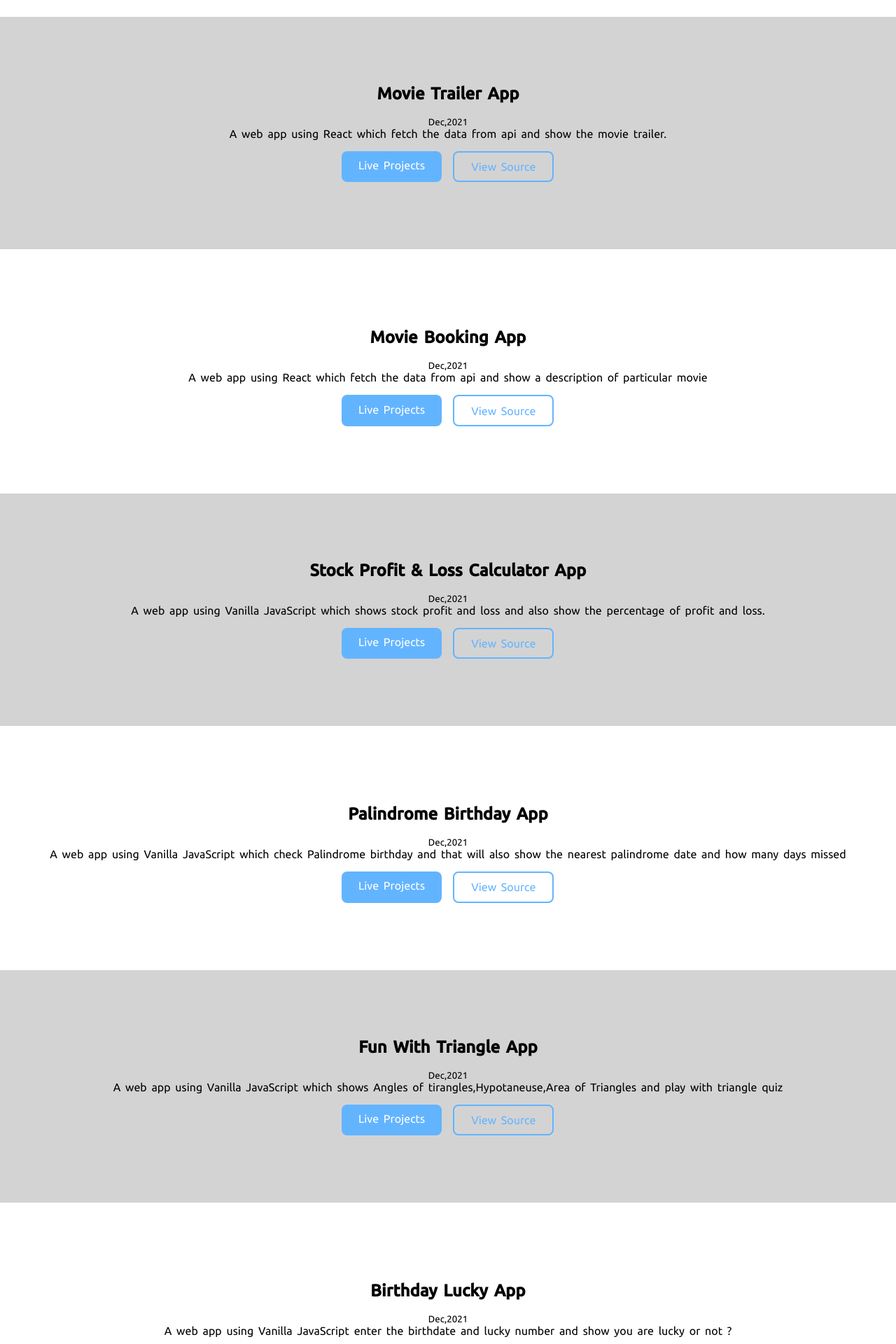
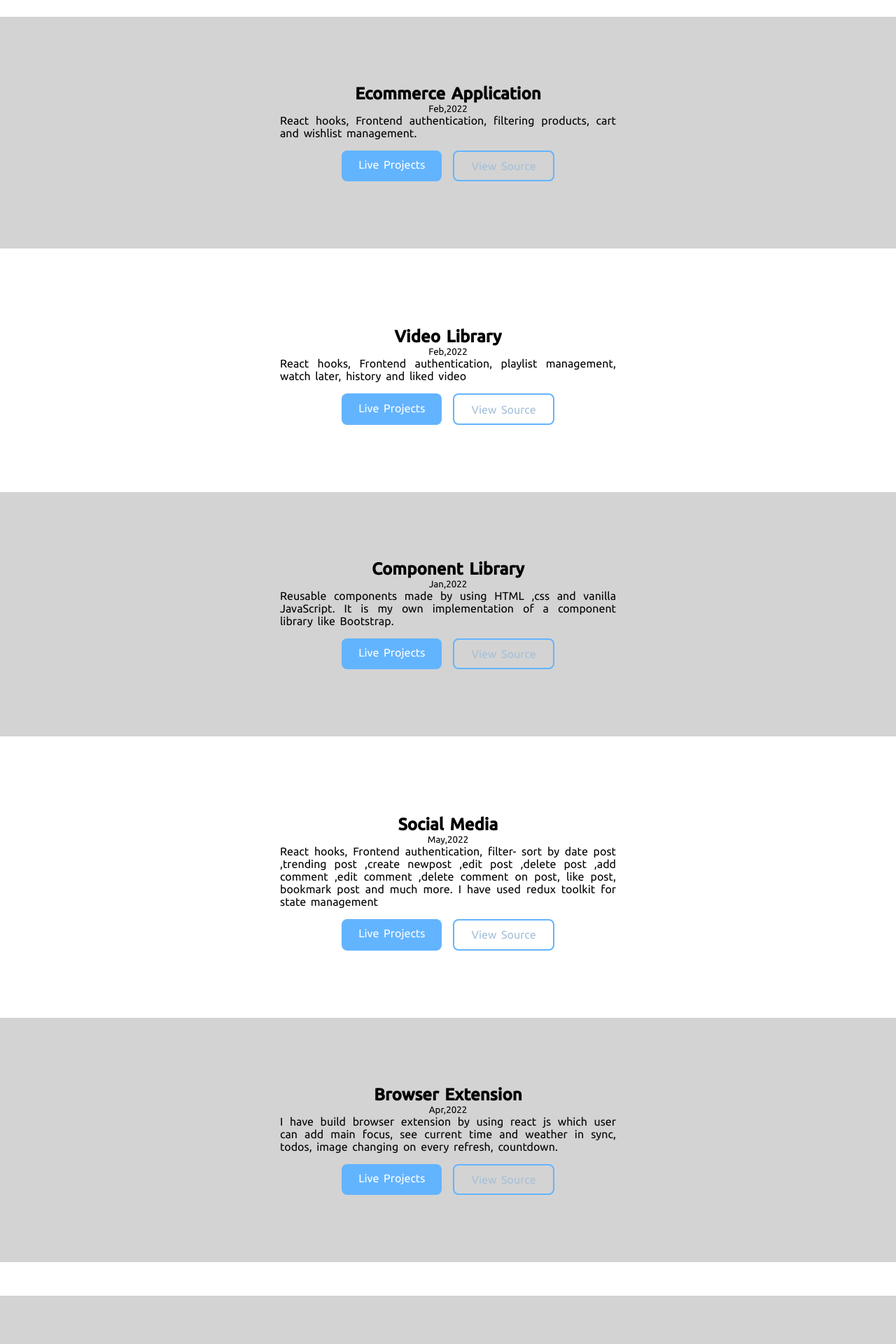
Before and after one commit to deepak29-git/react-portfolio, a React (Create React App) app: page /projects in a window 1280 px wide. Shown: the part 480-2400 px from the top of the page at 70% size. Built offline with nearby package versions, Linux system fonts and the light colour scheme; a web font is replaced by a local one.

Commit message:
added project

```diff
--- a/src/component/Home.css
+++ b/src/component/Home.css
@@ -1,56 +1,69 @@
-img{
+img {
   height: 300px;
   width: 300px;
 }
-.grey-section{
+.grey-section {
   margin-top: 3rem;
   background-color: lightgrey;
   padding: 6rem 0;
+  display: flex;
+  justify-content: center;
+  flex-direction: column;
+  align-items: center;
 }
-.white-section{
+.white-section {
   margin-top: 3rem;
+  display: flex;
+  justify-content: center;
+  flex-direction: column;
+  align-items: center;
 }
-.white-section{
+.white-section {
   margin-top: 4rem;
   padding: 3rem 0;
 }
-.title{
-    padding-bottom: 1rem;
-}
-.primary-btn{
+
+.primary-btn {
   padding: 0.7rem 1.5rem;
   border: none;
-    background-color: #63B4FF;
+  background-color: #63b4ff;
   cursor: pointer;
   margin-top: 1rem;
   color: white;
   font-size: 16px;
   border-radius: 8px;
 }
-.primary-btn:hover{
+.primary-btn:hover {
   background-color: rgb(71, 163, 194);
 }
-.secondary-btn{
+.secondary-btn {
   padding: 0.7rem 1.5rem;
-    border:2px solid #63B4FF;
+  border: 2px solid #63b4ff;
   background: none;
-    color: #63B4FF;
+  color: #63b4ff;
   cursor: pointer;
   margin-top: 1rem;
   font-size: 16px;
   border-radius: 8px;
 }
-.secondary-btn:hover{
+.secondary-btn:hover {
   background-color: black;
 }
-.icon{
+.icon {
   height: 50px;
   width: 50px;
 }
 
-.resume-btn .secondary-btn{
+.resume-btn .secondary-btn {
   text-decoration: none;
 }
-.resume-btn{
+.resume-btn {
   padding-top: 2rem;
 }
+
+.intro-container{
+    display: flex;
+    justify-content: center;
+    flex-direction: column;
+    align-items: center;
+}
--- a/src/component/Project.css
+++ b/src/component/Project.css
@@ -1,18 +1,23 @@
-.primary-btn{
+.primary-btn {
   margin-right: 1rem;
 }
 
-.container-fluid{
-    max-width:19rem;
+.container-fluid {
+  max-width: 19rem;
   display: block;
   margin: auto;
 }
 
-.primary-btn a{
+.primary-btn a {
   text-decoration: none;
   color: white;
 }
-.secondary-btn a{
+.secondary-btn a {
   text-decoration: none;
-    color: #63B4FF;
+  color: #a5bfd8;
 }
+
+.project-details {
+  max-width: 30rem;
+  text-align: justify;
+}
--- a/src/component/Projects.js
+++ b/src/component/Projects.js
@@ -1,146 +1,453 @@
-import projectImage from '../Images/project-image.svg'
-import '../component/Project.css'
+import projectImage from "../Images/project-image.svg";
+import "../component/Project.css";
 
-function Projects(){
-    return(
+function Projects() {
+  return (
     <div>
       <div className="project-image">
         <img src={projectImage} alt="projects.svg" />
       </div>
-            <h1>My <span style={{color:"#63B4FF"}}>Projects</span></h1>
+      <h1>
+        My <span style={{ color: "#63B4FF" }}>Projects</span>
+      </h1>
+      <section className="grey-section">
+        <h2 className="title">Ecommerce Application</h2>
+        <small>Feb,2022</small>
+        <p className="project-details">
+          React hooks, Frontend authentication, filtering products, cart and
+          wishlist management.
+        </p>
+        <div class="container-fluid">
+          <ul class="non-bullet">
+            <li class="primary-btn">
+              <a target="blank" href="https://shopio.vercel.app/">
+                Live Projects
+              </a>
+            </li>
+            <li class="secondary-btn">
+              <a
+                target="blank"
+                href="https://github.com/deepak29-git/ecommerce-application"
+              >
+                View Source
+              </a>
+            </li>
+          </ul>
+        </div>
+      </section>
+      <section className="white-section">
+        <h2 className="title">Video Library</h2>
+        <small>Feb,2022</small>
+        <p className="project-details">
+          React hooks, Frontend authentication, playlist management, watch
+          later, history and liked video
+        </p>
+        <div class="container-fluid">
+          <ul class="non-bullet">
+            <li class="primary-btn">
+              <a target="blank" href="https://videopeek.vercel.app/">
+                Live Projects
+              </a>
+            </li>
+            <li class="secondary-btn">
+              <a
+                target="blank"
+                href="https://github.com/deepak29-git/video-library"
+              >
+                View Source
+              </a>
+            </li>
+          </ul>
+        </div>
+      </section>
+      <section className="grey-section">
+        <h2 className="title">Component Library</h2>
+        <small>Jan,2022</small>
+        <p className="project-details">
+          Reusable components made by using HTML ,css and vanilla JavaScript. It
+          is my own implementation of a component library like Bootstrap.
+        </p>
+        <div class="container-fluid">
+          <ul class="non-bullet">
+            <li class="primary-btn">
+              <a target="blank" href="https://create-ui.netlify.app/">
+                Live Projects
+              </a>
+            </li>
+            <li class="secondary-btn">
+              <a
+                target="blank"
+                href="https://github.com/deepak29-git/Create-ui"
+              >
+                View Source
+              </a>
+            </li>
+          </ul>
+        </div>
+      </section>
+      <section className="white-section">
+        <h2 className="title">Social Media</h2>
+        <small>May,2022</small>
+        <p className="project-details">
+          React hooks, Frontend authentication, filter- sort by date post
+          ,trending post ,create newpost ,edit post ,delete post ,add comment
+          ,edit comment ,delete comment on post, like post, bookmark post and
+          much more. I have used redux toolkit for state management
+        </p>
+        <div class="container-fluid">
+          <ul class="non-bullet">
+            <li class="primary-btn">
+              <a target="blank" href="https://talkmedia.vercel.app/signin">
+                Live Projects
+              </a>
+            </li>
+            <li class="secondary-btn">
+              <a
+                target="blank"
+                href="https://github.com/deepak29-git/social-media"
+              >
+                View Source
+              </a>
+            </li>
+          </ul>
+        </div>
+      </section>
+      <section className="grey-section">
+        <h2 className="title">Browser Extension</h2>
+        <small>Apr,2022</small>
+        <p className="project-details">
+          I have build browser extension by using react js which user can add
+          main focus, see current time and weather in sync, todos, image
+          changing on every refresh, countdown.
+        </p>
+        <div class="container-fluid">
+          <ul class="non-bullet">
+            <li class="primary-btn">
+              <a target="blank" href="https://tabtools.netlify.app/">
+                Live Projects
+              </a>
+            </li>
+            <li class="secondary-btn">
+              <a
+                target="blank"
+                href="https://github.com/deepak29-git/browser-new-tab-extension"
+              >
+                View Source
+              </a>
+            </li>
+          </ul>
+        </div>
+      </section>
       <section className="grey-section">
         <h2 className="title">Movie Trailer App</h2>
         <small>Dec,2021</small>
-            <p>A web app using React which fetch the data from api and show the movie trailer.</p>
+        <p className="project-details">
+          A web app using React which fetch the data from api and show the movie
+          trailer.
+        </p>
         <div class="container-fluid">
           <ul class="non-bullet">
-                    <li class="primary-btn"><a target="blank" href="https://react-movie-trailer-app.netlify.app/">Live Projects</a></li>
-                    <li class="secondary-btn" ><a target="blank" href="https://github.com/deepak29-git/React-movie-trailer-app">View Source</a></li>
+            <li class="primary-btn">
+              <a
+                target="blank"
+                href="https://react-movie-trailer-app.netlify.app/"
+              >
+                Live Projects
+              </a>
+            </li>
+            <li class="secondary-btn">
+              <a
+                target="blank"
+                href="https://github.com/deepak29-git/React-movie-trailer-app"
+              >
+                View Source
+              </a>
+            </li>
           </ul>
         </div>
       </section>
       <section className="white-section">
         <h2 className="title">Movie Booking App</h2>
         <small>Dec,2021</small>
-            <p>A web app using React which fetch the data from api and show a description of particular movie</p>
+        <p className="project-details">
+          A web app using React which fetch the data from api and show a
+          description of particular movie
+        </p>
         <div class="container-fluid">
           <ul class="non-bullet">
-                    <li class="primary-btn"><a target="blank" href="https://react-show-movie.netlify.app/">Live Projects</a></li>
-                    <li class="secondary-btn" ><a target="blank" href="https://github.com/deepak29-git/React-movie-project/tree/master">View Source</a></li>
+            <li class="primary-btn">
+              <a target="blank" href="https://react-show-movie.netlify.app/">
+                Live Projects
+              </a>
+            </li>
+            <li class="secondary-btn">
+              <a
+                target="blank"
+                href="https://github.com/deepak29-git/React-movie-project/tree/master"
+              >
+                View Source
+              </a>
+            </li>
           </ul>
         </div>
       </section>
       <section className="grey-section">
         <h2 className="title">Stock Profit & Loss Calculator App</h2>
         <small>Dec,2021</small>
-            <p>A web app using Vanilla JavaScript which shows stock profit and loss and also show the percentage of profit and loss.</p>
+        <p className="project-details">
+          A web app using Vanilla JavaScript which shows stock profit and loss
+          and also show the percentage of profit and loss.
+        </p>
         <div class="container-fluid">
           <ul class="non-bullet">
-                    <li class="primary-btn"><a target="blank" href="https://profit-loss-calculator-app.netlify.app/">Live Projects</a></li>
-                    <li class="secondary-btn" ><a target="blank" href="https://github.com/deepak29-git/Profit-and-Loss-Calculator">View Source</a></li>
+            <li class="primary-btn">
+              <a
+                target="blank"
+                href="https://profit-loss-calculator-app.netlify.app/"
+              >
+                Live Projects
+              </a>
+            </li>
+            <li class="secondary-btn">
+              <a
+                target="blank"
+                href="https://github.com/deepak29-git/Profit-and-Loss-Calculator"
+              >
+                View Source
+              </a>
+            </li>
           </ul>
         </div>
       </section>
       <section className="white-section">
         <h2 className="title">Palindrome Birthday App</h2>
         <small>Dec,2021</small>
-            <p>A web app using Vanilla JavaScript which check Palindrome birthday and that will also show the nearest palindrome date and how many days missed</p>
+        <p className="project-details">
+          A web app using Vanilla JavaScript which check Palindrome birthday and
+          that will also show the nearest palindrome date and how many days
+          missed
+        </p>
         <div class="container-fluid">
           <ul class="non-bullet">
-                    <li class="primary-btn"><a target="blank" href="https://palindrome-birthday-app.netlify.app/">Live Projects</a></li>
-                    <li class="secondary-btn" ><a target="blank" href="https://github.com/deepak29-git/Palindrome-birthday">View Source</a></li>
+            <li class="primary-btn">
+              <a
+                target="blank"
+                href="https://palindrome-birthday-app.netlify.app/"
+              >
+                Live Projects
+              </a>
+            </li>
+            <li class="secondary-btn">
+              <a
+                target="blank"
+                href="https://github.com/deepak29-git/Palindrome-birthday"
+              >
+                View Source
+              </a>
+            </li>
           </ul>
         </div>
       </section>
       <section className="grey-section">
         <h2 className="title">Fun With Triangle App</h2>
         <small>Dec,2021</small>
-            <p>A web app using Vanilla JavaScript which shows Angles of tirangles,Hypotaneuse,Area of Triangles and play with triangle quiz</p>
+        <p className="project-details">
+          A web app using Vanilla JavaScript which shows Angles of
+          tirangles,Hypotaneuse,Area of Triangles and play with triangle quiz
+        </p>
         <div class="container-fluid">
           <ul class="non-bullet">
-                    <li class="primary-btn"><a target="blank" href="https://fun-with-triangle-application.netlify.app/index.html">Live Projects</a></li>
-                    <li class="secondary-btn" ><a target="blank" href="https://github.com/deepak29-git/Fun-with-Triangles">View Source</a></li>
+            <li class="primary-btn">
+              <a
+                target="blank"
+                href="https://fun-with-triangle-application.netlify.app/index.html"
+              >
+                Live Projects
+              </a>
+            </li>
+            <li class="secondary-btn">
+              <a
+                target="blank"
+                href="https://github.com/deepak29-git/Fun-with-Triangles"
+              >
+                View Source
+              </a>
+            </li>
           </ul>
         </div>
       </section>
       <section className="white-section">
         <h2 className="title">Birthday Lucky App</h2>
         <small>Dec,2021</small>
-            <p>A web app using Vanilla JavaScript enter the birthdate and lucky number and show you are lucky or not ?</p>
+        <p className="project-details">
+          A web app using Vanilla JavaScript enter the birthdate and lucky
+          number and show you are lucky or not ?
+        </p>
         <div class="container-fluid">
           <ul class="non-bullet">
-                    <li class="primary-btn"><a target="blank" href="https://birthday-lucky-app.netlify.app/">Live Projects</a></li>
-                    <li class="secondary-btn" ><a target="blank" href="https://github.com/deepak29-git/Lucky-Birthday-app">View Source</a></li>
+            <li class="primary-btn">
+              <a target="blank" href="https://birthday-lucky-app.netlify.app/">
+                Live Projects
+              </a>
+            </li>
+            <li class="secondary-btn">
+              <a
+                target="blank"
+                href="https://github.com/deepak29-git/Lucky-Birthday-app"
+              >
+                View Source
+              </a>
+            </li>
           </ul>
         </div>
       </section>
       <section className="grey-section">
         <h2 className="title">Cash Register App</h2>
         <small>Dec,2021</small>
-            <p>A web app using Vanilla JavaScript enter the bill amount and cash given by the customer and know minimum number of notes to return.</p>
+        <p className="project-details">
+          A web app using Vanilla JavaScript enter the bill amount and cash
+          given by the customer and know minimum number of notes to return.
+        </p>
         <div class="container-fluid">
           <ul class="non-bullet">
-                    <li class="primary-btn"><a target="blank" href="https://cash-register-manager-application.netlify.app/">Live Projects</a></li>
-                    <li class="secondary-btn" ><a target="blank" href="https://github.com/deepak29-git/cash-register-app">View Source</a></li>
+            <li class="primary-btn">
+              <a
+                target="blank"
+                href="https://cash-register-manager-application.netlify.app/"
+              >
+                Live Projects
+              </a>
+            </li>
+            <li class="secondary-btn">
+              <a
+                target="blank"
+                href="https://github.com/deepak29-git/cash-register-app"
+              >
+                View Source
+              </a>
+            </li>
           </ul>
         </div>
       </section>
       <section className="white-section">
         <h2 className="title">Travel & Places Emoji Interpreter</h2>
         <small>Dec,2021</small>
-            <p>A web app using React that show travel & places emojis and give its description</p>
+        <p className="project-details">
+          A web app using React that show travel & places emojis and give its
+          description
+        </p>
         <div class="container-fluid">
           <ul class="non-bullet">
-                    <li class="primary-btn"><a href="https://j3kbo.csb.app/">Live Projects</a></li>
-                    <li class="secondary-btn" ><a target="blank" href="https://github.com/deepak29-git/Travel-Places-Interpreter">View Source</a></li>
+            <li class="primary-btn">
+              <a href="https://j3kbo.csb.app/">Live Projects</a>
+            </li>
+            <li class="secondary-btn">
+              <a
+                target="blank"
+                href="https://github.com/deepak29-git/Travel-Places-Interpreter"
+              >
+                View Source
+              </a>
+            </li>
           </ul>
         </div>
       </section>
 
-
       <section className="grey-section">
         <h2 className="title">Music Rating App</h2>
         <small>Dec,2021</small>
-            <p>A web app using React which show ratings of favorite music</p>
+        <p className="project-details">A web app using React which show ratings of favorite music</p>
         <div class="container-fluid">
           <ul class="non-bullet">
-                    <li class="primary-btn"><a href="https://sccq7.csb.app/">Live Projects</a></li>
-                    <li class="secondary-btn"><a  href="https://github.com/deepak29-git/favorite-music-app">View Source</a></li>
+            <li class="primary-btn">
+              <a href="https://sccq7.csb.app/">Live Projects</a>
+            </li>
+            <li class="secondary-btn">
+              <a href="https://github.com/deepak29-git/favorite-music-app">
+                View Source
+              </a>
+            </li>
           </ul>
         </div>
       </section>
       <section className="white-section">
         <h2 className="title">Ebonics Translator</h2>
         <small>Dec,2021</small>
-            <p>A web app built with Vanilla JavaScript which convert english to Ebonics language using api call.</p>
+        <p className="project-details">
+          A web app built with Vanilla JavaScript which convert english to
+          Ebonics language using api call.
+        </p>
         <div class="container-fluid">
           <ul class="non-bullet">
-                    <li class="primary-btn"><a target="blank" href="https://ebonics-translator.netlify.app/">Live Projects</a></li>
-                    <li class="secondary-btn" ><a target="blank" href="https://github.com/deepak29-git/Ebonics-translator">View Source</a></li>
+            <li class="primary-btn">
+              <a target="blank" href="https://ebonics-translator.netlify.app/">
+                Live Projects
+              </a>
+            </li>
+            <li class="secondary-btn">
+              <a
+                target="blank"
+                href="https://github.com/deepak29-git/Ebonics-translator"
+              >
+                View Source
+              </a>
+            </li>
           </ul>
         </div>
       </section>
 
-
       <section className="grey-section">
         <h2 className="title">Banana Talks</h2>
         <small>Dec,2021</small>
-            <p>A web app built with Vanilla JavaScript which convert english to minion language using api call.</p>
+        <p className="project-details">
+          A web app built with Vanilla JavaScript which convert english to
+          minion language using api call.
+        </p>
         <div class="container-fluid">
           <ul class="non-bullet">
-                    <li class="primary-btn"><a target="blank" href="https://banana-translattion-app.netlify.app/">Live Projects</a></li>
-                    <li class="secondary-btn" ><a target="blank" href="https://github.com/deepak29-git/banana-translation-app">View Source</a></li>
+            <li class="primary-btn">
+              <a
+                target="blank"
+                href="https://banana-translattion-app.netlify.app/"
+              >
+                Live Projects
+              </a>
+            </li>
+            <li class="secondary-btn">
+              <a
+                target="blank"
+                href="https://github.com/deepak29-git/banana-translation-app"
+              >
+                View Source
+              </a>
+            </li>
           </ul>
         </div>
       </section>
       <section className="white-section">
         <h2 className="title">The Great Ramayan Quiz</h2>
         <small>Dec,2021</small>
-            <p>A CLI app built with NodeJS. in which you can play quiz on Ramayan</p>
+        <p className="project-details">
+          A CLI app built with NodeJS. in which you can play quiz on Ramayan
+        </p>
         <div class="container-fluid">
           <ul class="non-bullet">
-                    <li class="primary-btn"><a target="blank" href="https://replit.com/@dg8269/Ramayan-Quiz-1?embed=1&output=1">Live Projects</a></li>
-                    <li class="secondary-btn" ><a target="blank" href="https://github.com/deepak29-git/Ramayan-Quiz-1">View Source</a></li>
+            <li class="primary-btn">
+              <a
+                target="blank"
+                href="https://replit.com/@dg8269/Ramayan-Quiz-1?embed=1&output=1"
+              >
+                Live Projects
+              </a>
+            </li>
+            <li class="secondary-btn">
+              <a
+                target="blank"
+                href="https://github.com/deepak29-git/Ramayan-Quiz-1"
+              >
+                View Source
+              </a>
+            </li>
           </ul>
         </div>
       </section>
@@ -148,17 +455,34 @@ function Projects(){
       <section className="grey-section">
         <h2 className="title">how well do you know me?</h2>
         <small>Dec,2021</small>
-            <p>A CLI app built with NodeJS. You can send this to your friends and find out who really knows you</p>
-            <div className="container-fluid" >
+        <p className="project-details">
+          A CLI app built with NodeJS. You can send this to your friends and
+          find out who really knows you
+        </p>
+        <div className="container-fluid">
           <ul class="non-bullet">
-                    <li className="primary-btn"><a target="blank" href="https://replit.com/@dg8269/know-me?embed=1&output=1#index.js">Live Projects</a></li>
-                    <li className="secondary-btn" ><a target="blank" href="https://github.com/deepak29-git/know-me/blob/master/index.js">View Source</a></li>
+            <li className="primary-btn">
+              <a
+                target="blank"
+                href="https://replit.com/@dg8269/know-me?embed=1&output=1#index.js"
+              >
+                Live Projects
+              </a>
+            </li>
+            <li className="secondary-btn">
+              <a
+                target="blank"
+                href="https://github.com/deepak29-git/know-me/blob/master/index.js"
+              >
+                View Source
+              </a>
+            </li>
           </ul>
         </div>
       </section>
 
       <hr />
     </div>
-    )
+  );
 }
 export default Projects;
```
Also changed, not shown: src/component/Blogs.js (+29 -2 lines), src/component/Home.js (+7 -4 lines), src/component/Navbar.js (+30 -8 lines). Lines whose indentation alone changed are shown as unchanged.
